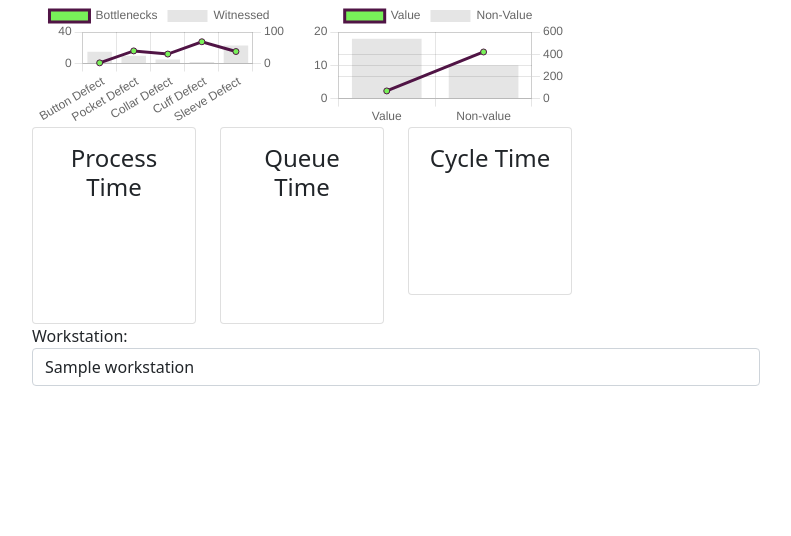
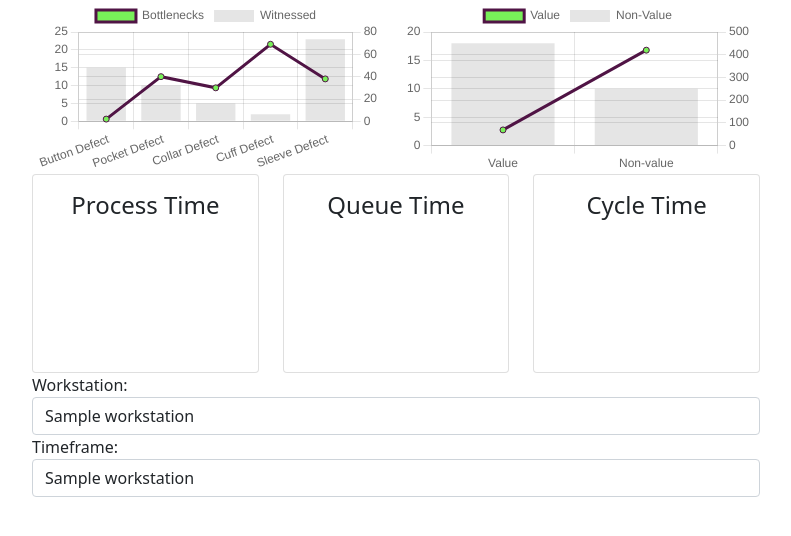
Before and after one commit to Viasat-Location-Tracking/rtls_server, a Django app: template webapp/templates/webapp/ie.html in a window 1280 px wide. Shown: the part 56-592 px from the top of the page, without its empty margins (62-853 px from the left). Run offline with Django 3.2, Linux system fonts and the light colour scheme; the template is opened without the code that fills it: most values are stand-ins (such as "Sample title", 1, 10 or a date in 2020); some libraries are stand-ins or nearby versions.

Commit message:
added finishing touches to ie page

```diff
--- a/webapp/templates/webapp/ie.html
+++ b/webapp/templates/webapp/ie.html
@@ -17,17 +17,17 @@
             {% comment %} <div class = "col-5">
                 <canvas id= "myChart"></canvas>
             </div> {% endcomment %}
-            <div class = "col-3">
+            <div class = "col-4">
                 <canvas id="barChart"></canvas>
             </div>
-            <div class = "col-3">
+            <div class = "col-4">
                 <canvas id="value_nonvalue"></canvas>
             </div>
         </div>
 
         <div class="col-8">
             <div class="row">
-                <div class="col-3">
+                <div class="col-4">
                     <div class="card pb-3">
                         <div class="card-body">
                             <h4 class="card-title text-center">Process Time</h4>
@@ -35,7 +35,7 @@
                         <canvas id="process_time_canvas"></canvas>
                     </div>
                 </div>
-                <div class="col-3">
+                <div class="col-4">
                     <div class="card pb-3">
                         <div class="card-body">
                             <h4 class="card-title text-center">Queue Time</h4>
@@ -43,7 +43,7 @@
                         <canvas id="queue_time_canvas"></canvas>
                     </div>
                 </div>
-                <div class="col-3">
+                <div class="col-4">
                     <div class="card pb-3">
                         <div class="card-body">
                             <h4 class="card-title text-center">Cycle Time</h4>
@@ -58,6 +58,16 @@
             <form>
                 <div class="form-group">
                     <label for="workstation">Workstation:</label>
+                    <select class="form-control" id="workstation">
+                        {% for workstation in workstations %}
+                        <option>{{ workstation }}</option>
+                        {% endfor %}
+                    </select>
+                </div>
+            </form>
+            <form>
+                <div class="form-group">
+                    <label for="workstation">Timeframe:</label>
                     <select class="form-control" id="workstation">
                         {% for workstation in workstations %}
                         <option>{{ workstation }}</option>
```
